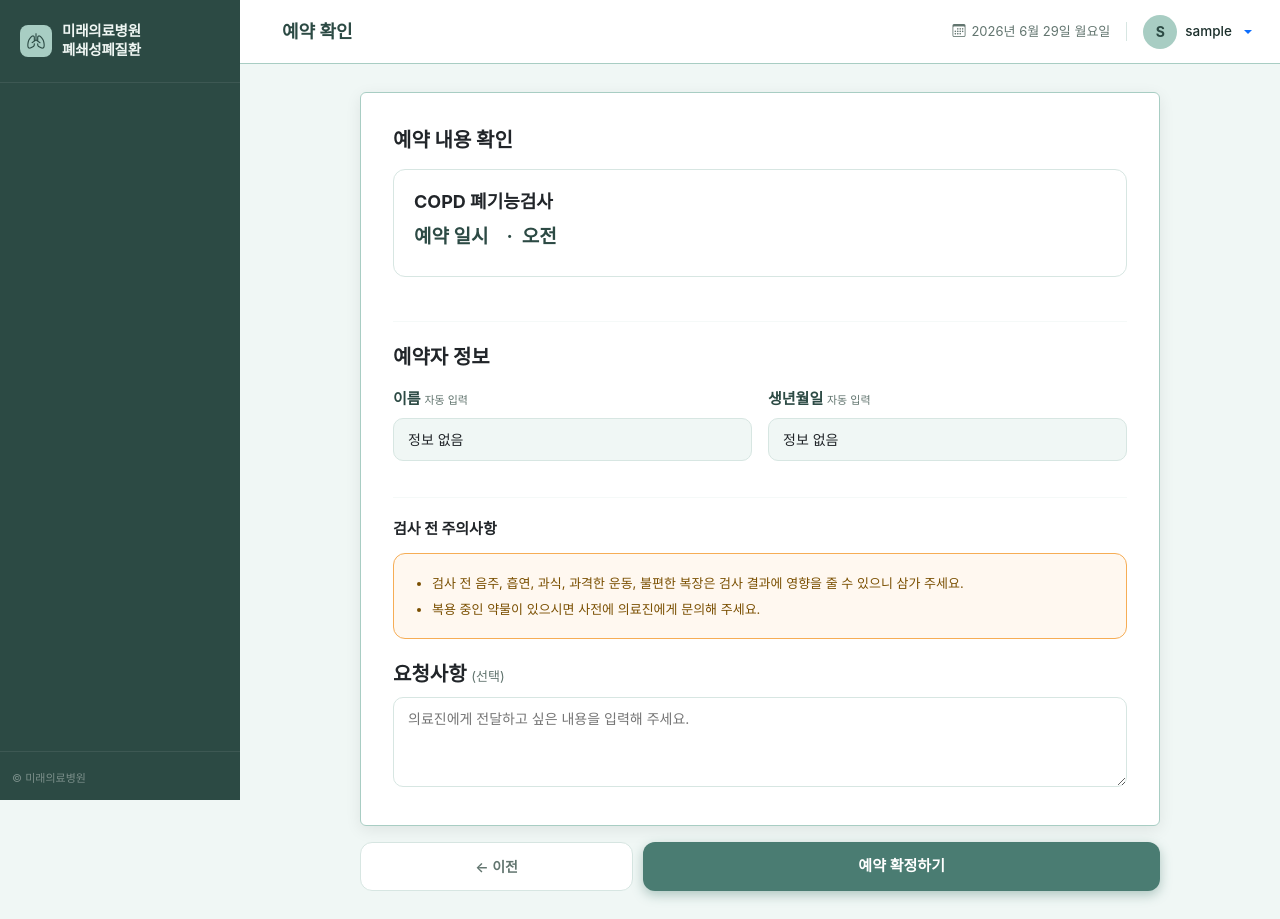
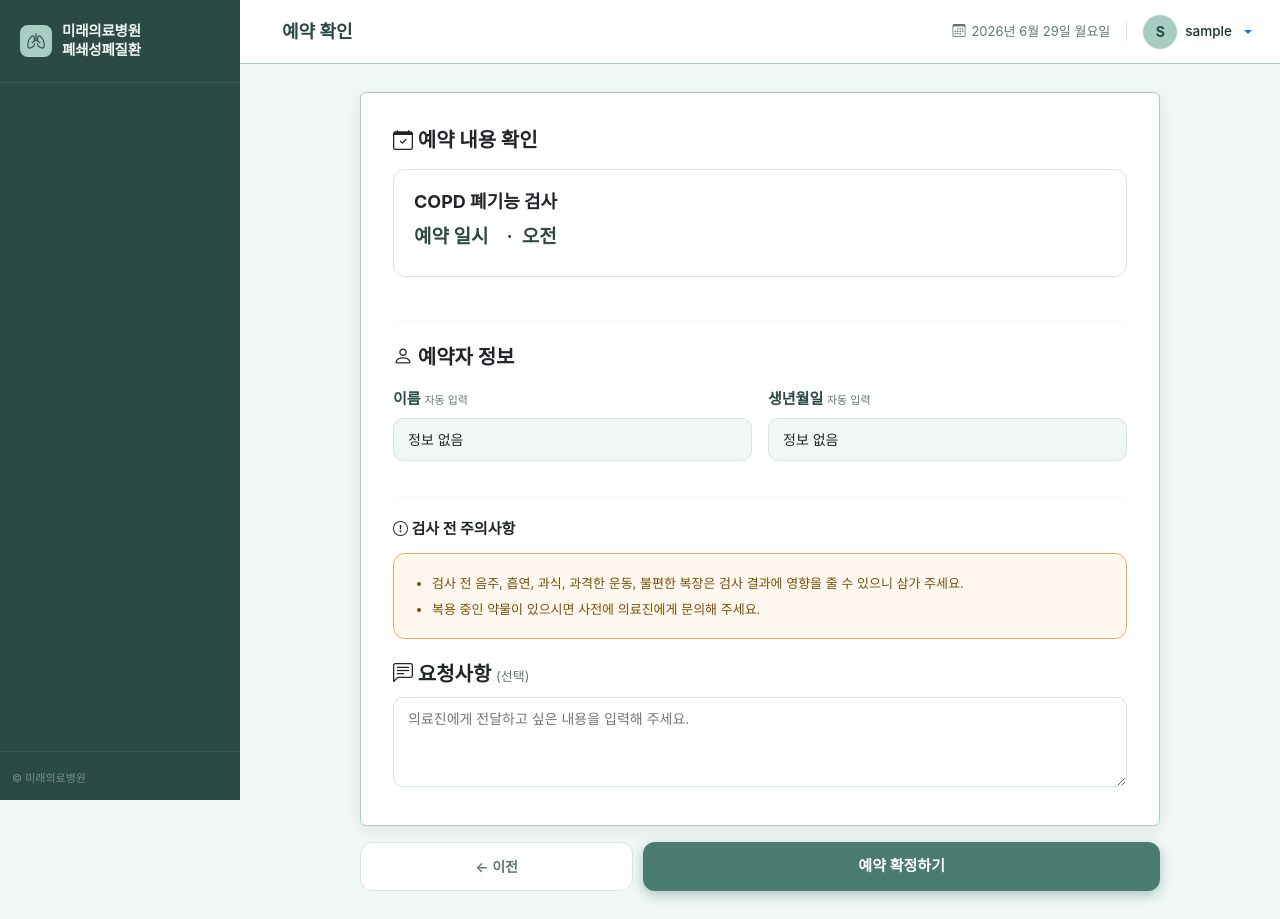
Before and after one commit to 0JustDoIT1/copd-prediction, a Django app: page /appoint/confirm/ in a window 1280 px wide. Run offline with Django 5.2, Linux system fonts and the light colour scheme; the visitor is signed in with stand-in values (Sample User, id 1); parts of the project's set-up code (start-up, migrations or seed data) failed here and were passed over; some libraries are stand-ins or nearby versions; some web fonts are replaced.

Commit message:
260629_appointment_내예약디테일개선

```diff
--- a/appointments/templates/appointments/appointment_confirm.html
+++ b/appointments/templates/appointments/appointment_confirm.html
@@ -14,15 +14,15 @@
   </div>
 {% endif %}
     <!-- 예약 내용 확인 -->
-    <p style="font-size:20px; font-weight:700; margin-bottom:14px;">예약 내용 확인</p>
+    <p style="font-size:20px; font-weight:700; margin-bottom:14px;"><i class="bi bi-calendar-check"></i> 예약 내용 확인</p>
     <div style="border:1.5px solid #d7e6e2; border-radius:12px; padding:18px 20px; margin-bottom:24px;">
-      <p style="font-size:18px; font-weight:700; margin-bottom:8px;">COPD 폐기능검사</p>
+      <p style="font-size:18px; font-weight:700; margin-bottom:8px;">COPD 폐기능 검사</p>
       <p style="font-size:19px; font-weight:750; margin-bottom:6px; color:#2c4a44">예약 일시 &nbsp; {{ selected_date }} &nbsp;·&nbsp; {{ ampm }} {{ selected_time }}</p>    </div>
 
     <hr style="border:none; border-top:1px solid #d7e6e2; margin:20px 0;">
 
     <!-- 예약자 정보 -->
-    <p style="font-size:20px; font-weight:700; margin-bottom:16px;">예약자 정보</p>
+    <p style="font-size:20px; font-weight:700; margin-bottom:16px;"><i class="bi bi-person"></i> 예약자 정보</p>
     <div style="display:grid; grid-template-columns:1fr 1fr; gap:16px; margin-bottom:16px;">
       <div>
         <div style="font-size:15px; font-weight:600; color:#2c4a44; margin-bottom:8px;">이름 <span style="font-size:11px; color:#62756f; font-weight:400;">자동 입력</span></div>
@@ -36,7 +36,7 @@
 
     <!-- 안내사항 -->
     <hr style="border:none; border-top:1px solid #d7e6e2; margin:20px 0;">
-    <p style="font-size:15px; font-weight:700; margin-bottom:12px;">검사 전 주의사항</p>
+    <p style="font-size:15px; font-weight:700; margin-bottom:12px;"><i class="bi bi-exclamation-circle"></i> 검사 전 주의사항</p>
     <div style="background:#fff8f0; border:1.5px solid #f6ad55; border-radius:12px; padding:16px 20px; margin-bottom:20px;">
         <ul style="margin:0; padding-left:18px; font-size:13px; color:#7a4f00; line-height:2;">
         <li>검사 전 음주, 흡연, 과식, 과격한 운동, 불편한 복장은 검사 결과에 영향을 줄 수 있으니 삼가 주세요.</li>
@@ -49,7 +49,7 @@
       <input type="hidden" name="date" value="{{ selected_date }}">
       <input type="hidden" name="time" value="{{ selected_time }}">
 
-      <p style="font-size:20px; font-weight:700; margin-bottom:8px;">요청사항 <span style="font-size:13px; color:#62756f; font-weight:400;">(선택)</span></p>
+      <p style="font-size:20px; font-weight:700; margin-bottom:8px;"><i class="bi bi-chat-left-text"></i> 요청사항 <span style="font-size:13px; color:#62756f; font-weight:400;">(선택)</span></p>
       <textarea name="note" style="border:1px solid #d7e6e2; border-radius:10px; padding:10px 14px; font-size:14px; width:100%; min-height:90px; font-family:inherit; resize:vertical;" placeholder="의료진에게 전달하고 싶은 내용을 입력해 주세요."></textarea>
   </div>
 
```
Also changed, not shown: appointments/templates/appointments/appointment_done.html (+5 -3 lines), appointments/templates/appointments/appointment_request.html (+33 -2 lines).
